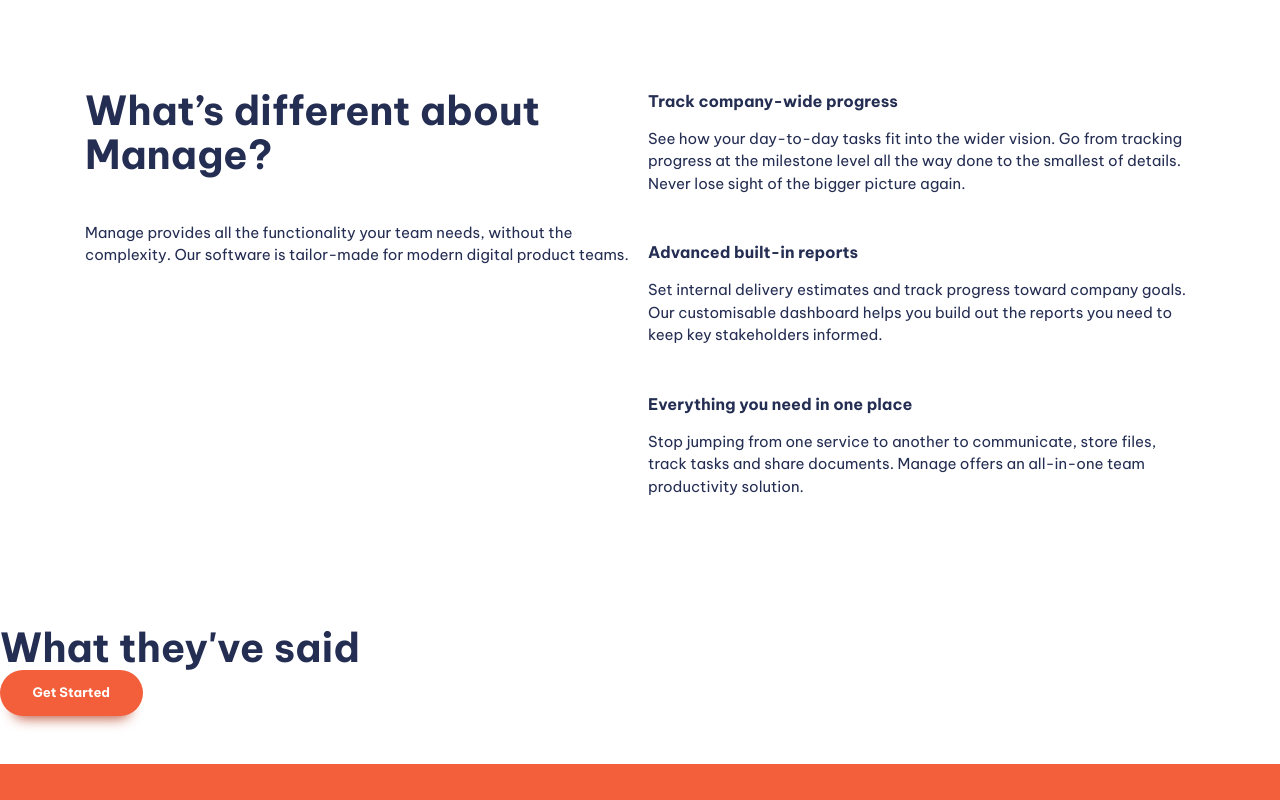
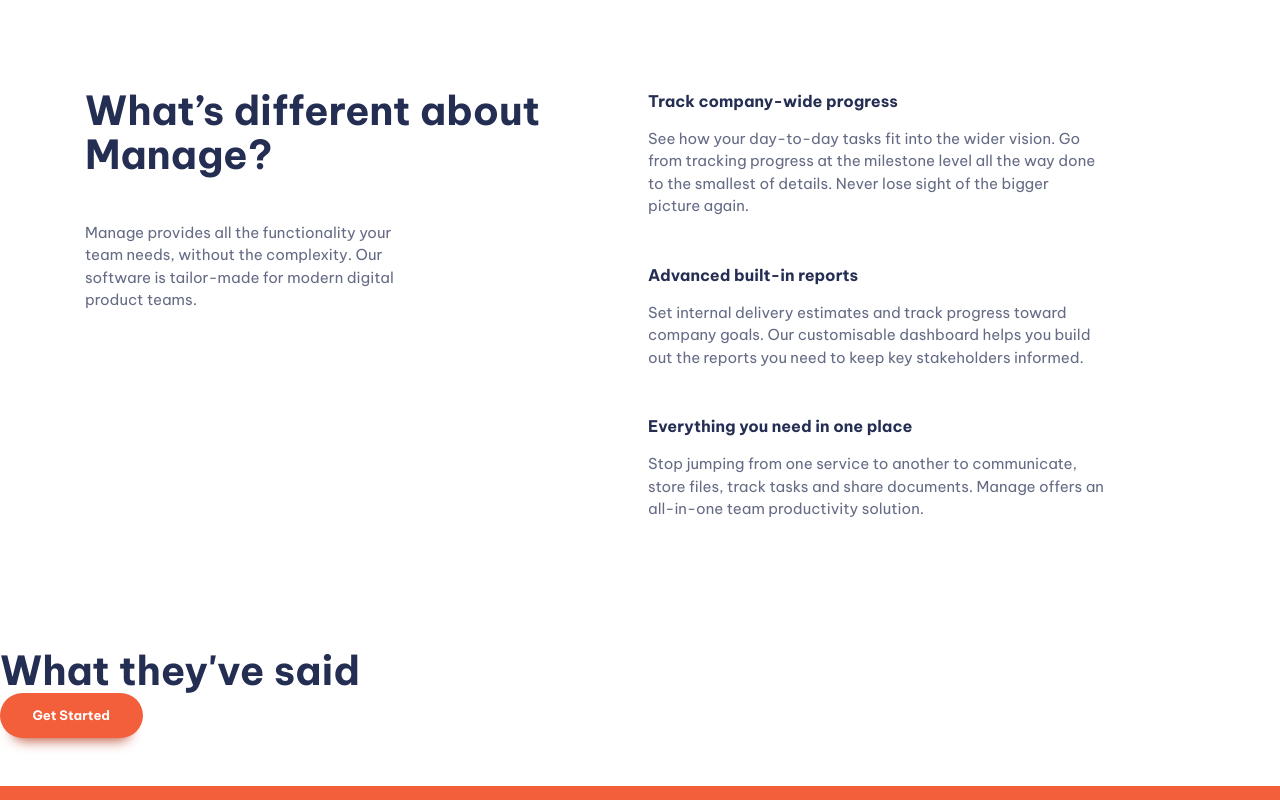
Before and after one commit to Annie-Huang/fem-manage-landing-page, a website built with Vite: page index.html in a window 1280 px wide. Shown: the part 740-1540 px from the top of the page. Built offline with nearby package versions, Linux system fonts and the light colour scheme.

Commit message:
Style the <p>

```diff
--- a/index.html
+++ b/index.html
@@ -92,7 +92,7 @@
                 <li>
                   <div class="flow" style="--flow-spacer: 1em">
                     <h3 class="fs-600 fw-bold">Track company-wide progress</h3>
-                    <p>
+                    <p data-width="wide">
                       See how your day-to-day tasks fit into the wider vision.
                       Go from tracking progress at the milestone level all the
                       way done to the smallest of details. Never lose sight of
@@ -103,7 +103,7 @@
                 <li>
                   <div class="flow" style="--flow-spacer: 1em">
                     <h3 class="fs-600 fw-bold">Advanced built-in reports</h3>
-                    <p>
+                    <p data-width="wide">
                       Set internal delivery estimates and track progress toward
                       company goals. Our customisable dashboard helps you build
                       out the reports you need to keep key stakeholders
@@ -116,7 +116,7 @@
                     <h3 class="fs-600 fw-bold">
                       Everything you need in one place
                     </h3>
-                    <p>
+                    <p data-width="wide">
                       Stop jumping from one service to another to communicate,
                       store files, track tasks and share documents. Manage
                       offers an all-in-one team productivity solution.
--- a/style.css
+++ b/style.css
@@ -127,6 +127,15 @@
   font-size: var(--fs-body);
   font-family: var(--ff-body);
   color: var(--clr-primary-400);
+}
+
+p:not([class]) {
+  opacity: 0.7;
+  max-width: 32ch;
+}
+
+p[data-width='wide'] {
+  max-width: 45ch;
 }
 
 /* button */
```
